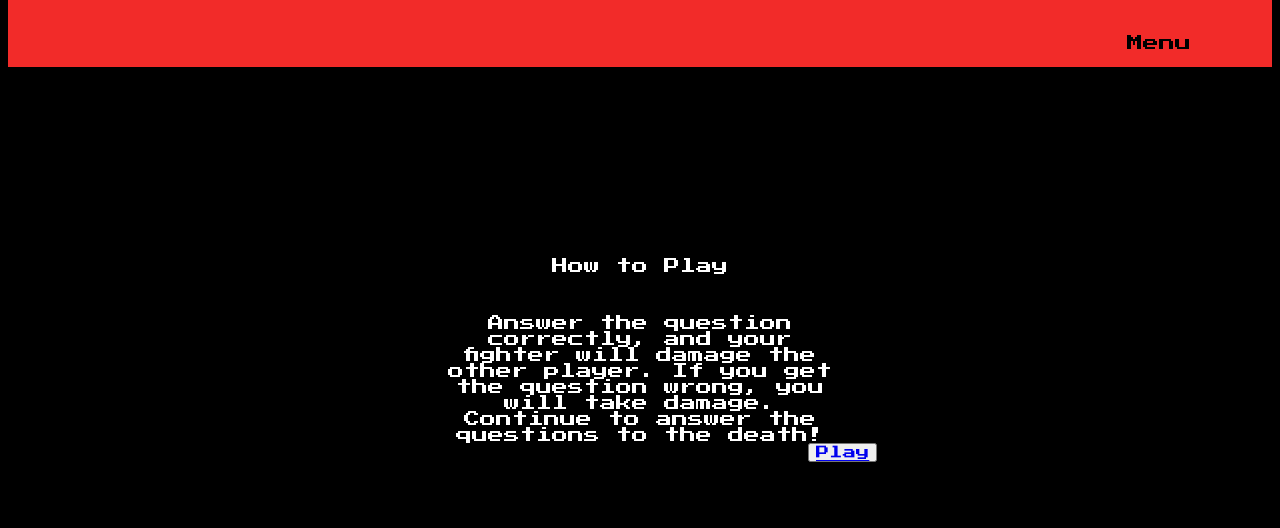
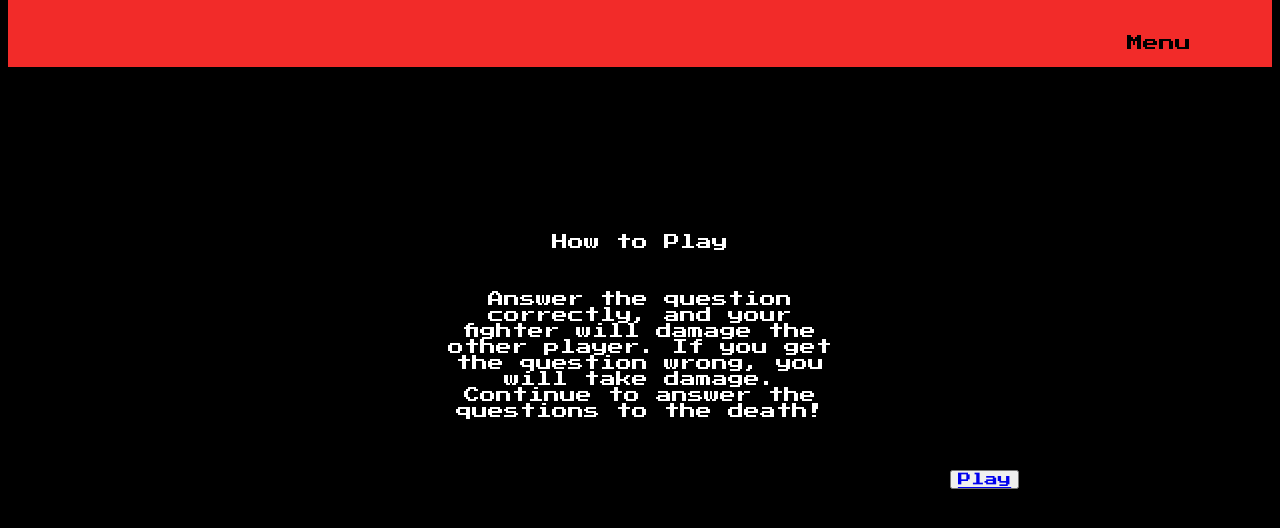
Before and after one commit to ChristopherSClosser/fight-code, a plain HTML site: page home.html in a window 1280 px wide. Shown: the part 64-592 px from the top of the page. Drawn offline with Linux system fonts and the light colour scheme.

Commit message:
even more styling

```diff
--- a/css/style.css
+++ b/css/style.css
@@ -155,7 +155,7 @@ body {
 }
 .how-to {
   text-align: center;
-  padding-top: 150px;
+  padding-top: 10%;
 }
 #title {
   color: white;
@@ -171,7 +171,13 @@ body {
 }
 .button {
   font-family: 'Press Start 2P', cursive;
-  margin-left: 800px;
+  margin-left: 80%;
+}
+.initialPlay{
+  font-family: 'Press Start 2P', cursive;
+  float: right;
+  margin-right: 20%;
+  margin-top: 4%;
 }
 div h1 {
   color: white;
--- a/home.html
+++ b/home.html
@@ -21,7 +21,7 @@
       <p id="title">How to Play</p>
       <p id="rules">Answer the question correctly, and your fighter will damage the other player. If you get the question wrong, you will take damage. Continue to answer the questions to the death!</p>
     </div>
-        <button class="button">
+        <button class="initialPlay">
           <a href="play.html">Play</a>
         </button>
   </body>
```
